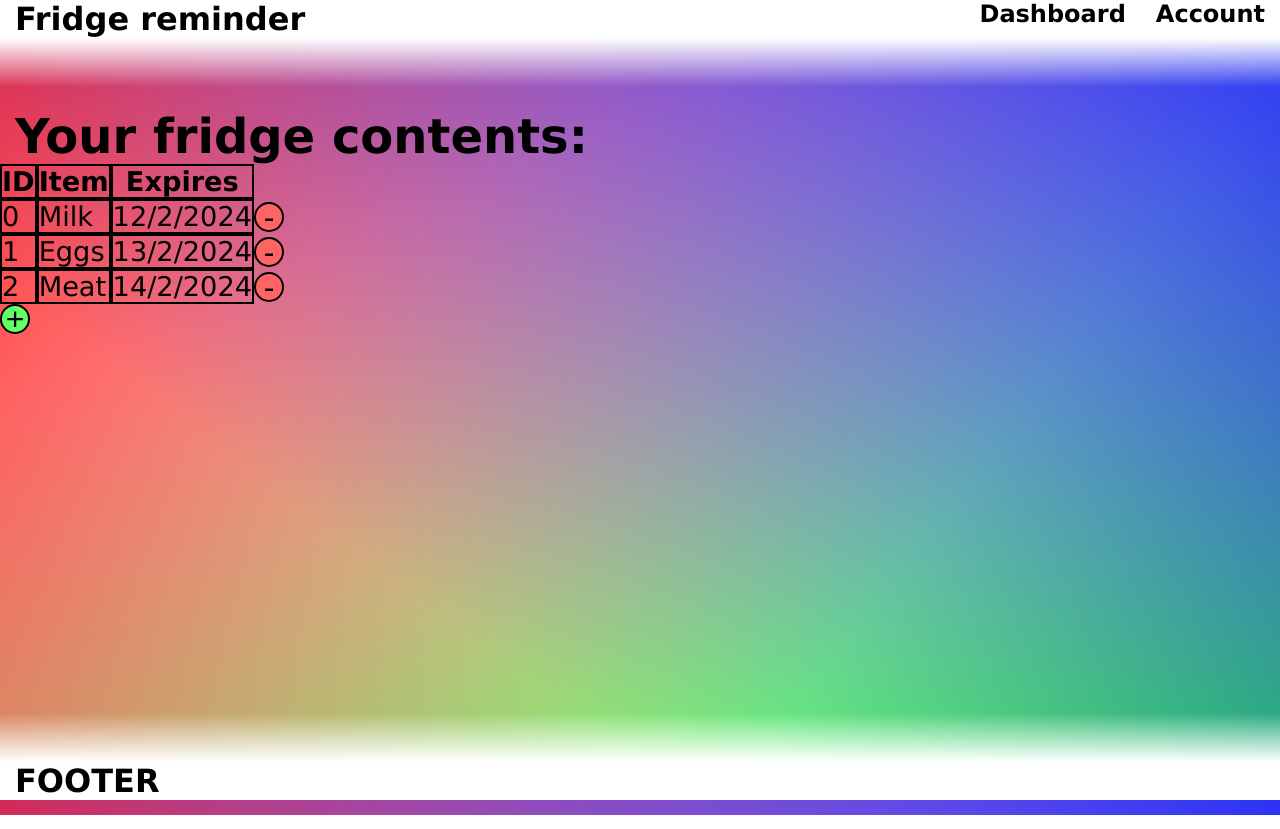
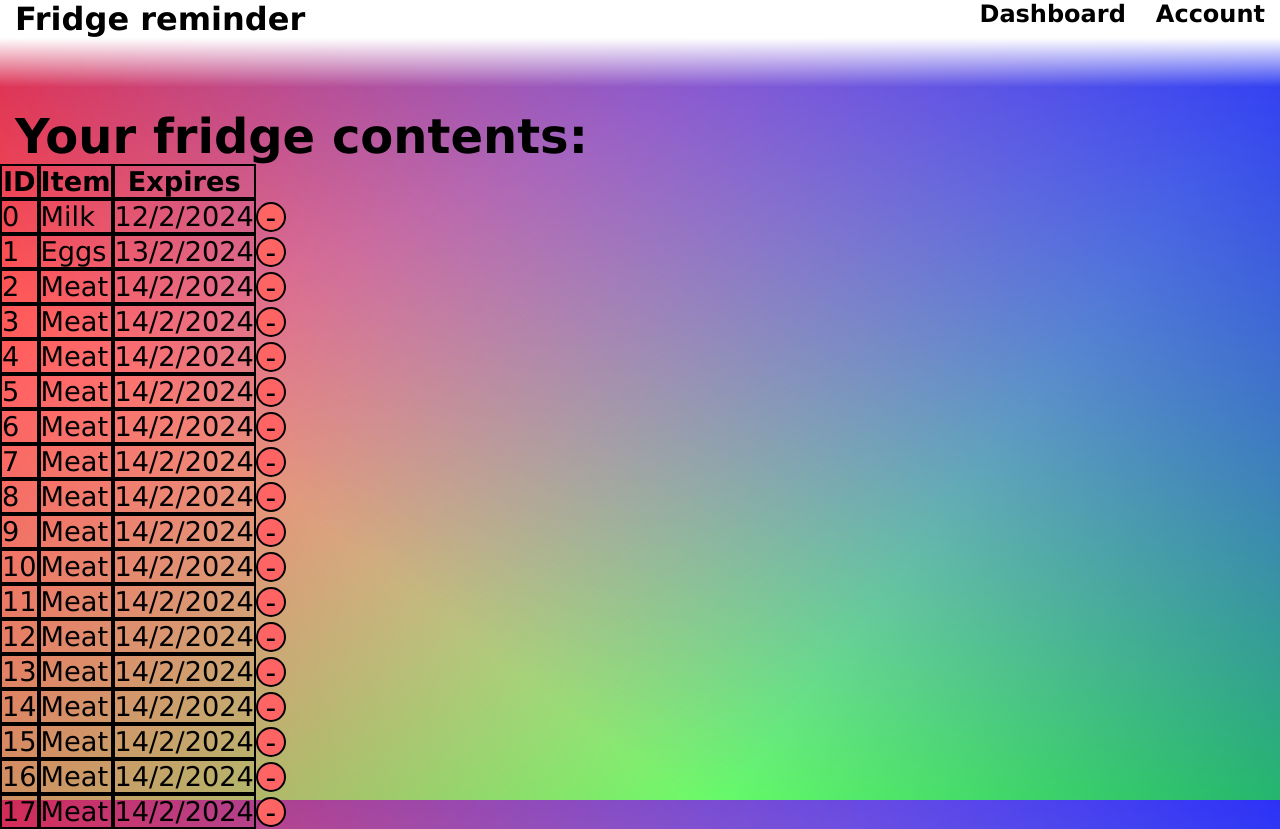
Before and after one commit to siweli/fridge-reminder, a Next.js app in the folder fridge-reminder-website/: page /dashboard/table in a window 1280 px wide. Shown: the top 829 px of the page. Built offline with nearby package versions, Linux system fonts and the light colour scheme.

Commit message:
working hide/show new item div

```diff
--- a/fridge-reminder-website/src/app/api/addrow/route.tsx
+++ b/fridge-reminder-website/src/app/api/addrow/route.tsx
@@ -3,7 +3,8 @@ import { NextRequest, NextResponse } from "next/server"
 
 export async function POST(req: NextRequest) {
     const formData = await req.formData()
-    console.log(formData.get("test"))
+    console.log(formData.get("item_name"))
+    console.log(formData.get("expire_date"))
     //return Response.json({message: formData.get("test")})
-    redirect("../dashboard/input-test")
+    redirect("../dashboard/table")
 }
--- a/fridge-reminder-website/src/app/dashboard/table/page.tsx
+++ b/fridge-reminder-website/src/app/dashboard/table/page.tsx
@@ -11,7 +11,10 @@ export default function Home() {
         setShowDiv(!showDiv);
     }
 
-    let fridge_contents = [["Milk", "12/2/2024"], ["Eggs", "13/2/2024"], ["Meat", "14/2/2024"]];
+    let fridge_contents = [["Milk", "12/2/2024"], ["Eggs", "13/2/2024"], ["Meat", "14/2/2024"], ["Meat", "14/2/2024"], ["Meat", "14/2/2024"], ["Meat", "14/2/2024"], ["Meat", "14/2/2024"], ["Meat", "14/2/2024"], ["Meat", "14/2/2024"], ["Meat", "14/2/2024"], ["Meat", "14/2/2024"], ["Meat", "14/2/2024"], ["Meat", "14/2/2024"], ["Meat", "14/2/2024"], ["Meat", "14/2/2024"], ["Meat", "14/2/2024"], ["Meat", "14/2/2024"], ["Meat", "14/2/2024"], ["Meat", "14/2/2024"]];
+
+    // let fridge_contents = [["Milk", "12/2/2024"], ["Eggs", "13/2/2024"], ["Meat", "14/2/2024"], ["Meat", "14/2/2024"], ["Meat", "14/2/2024"], ["Meat", "14/2/2024"]];
+
     let rows = []
 
     for (let i=0; i<fridge_contents.length; i++) {
@@ -26,6 +29,7 @@ export default function Home() {
     }
     return (
         <main>
+            <div className={styles.wrapper}>
                 <h1 className={styles.title_text}>Your fridge contents:</h1>
                 <table cellSpacing="0">
                     <tr>
@@ -42,11 +46,12 @@ export default function Home() {
                 <div className={styles.new_item} style={{display: showDiv?"block":"none"}}>
                     <h2>Add a new item:</h2>
                     <form method="POST" action="../../api/addrow">
-                    <input name="test" type="text" placeholder="Item name"></input>
+                        <input name="item_name" type="text" placeholder="Item name"></input>
                         <p>Expires:</p>
-                    <input type="date"></input>
+                        <input name="expire_date" type="date"></input>
                         <button type="submit">Submit</button>
                     </form>
+                </div>
             </div>
         </main>
     );
--- a/fridge-reminder-website/src/app/dashboard/table/styles.module.css
+++ b/fridge-reminder-website/src/app/dashboard/table/styles.module.css
@@ -49,12 +49,24 @@
   font-weight: bold;
 }
 
+.wrapper {
+  position: relative;
+}
+
 .new_item {
-  position: relative;
+  position: fixed;
+  top: 0;
+  right: 0;
+  bottom: 0;
+  left: 0;
+
   z-index: 10;
   margin: auto;
   padding: 30px;
   background-color: gray;
+  border: 5px black solid;
+  border-radius: 10px;
   width: 30%;
+  height: 7em;
   display: none;
 }
--- a/fridge-reminder-website/src/app/globals.css
+++ b/fridge-reminder-website/src/app/globals.css
@@ -1,15 +1,20 @@
 * {
   margin: 0;
   padding: 0;
+}
+
+html, body {
+  /* overflow: hidden; */
+  width: 100%;
+  height: 100%;
 }
 
 body {
   font-family:Verdana, Geneva, Tahoma, sans-serif;
   display: flex;
   flex-direction: column;
-  width: 100%;
-  height: 100dvh;
-  min-height: 100dvh;
+  /* height: 100dvh;
+  min-height: 100dvh; */
   background:
     linear-gradient(217deg, rgba(0, 0, 255, 0.8), rgba(0, 0, 255, 0) 70.71%),
     linear-gradient(127deg, rgba(255, 0, 0, 0.8), rgba(255, 0, 0, 0) 70.71%),
```
Lines whose indentation alone changed are shown as unchanged.
